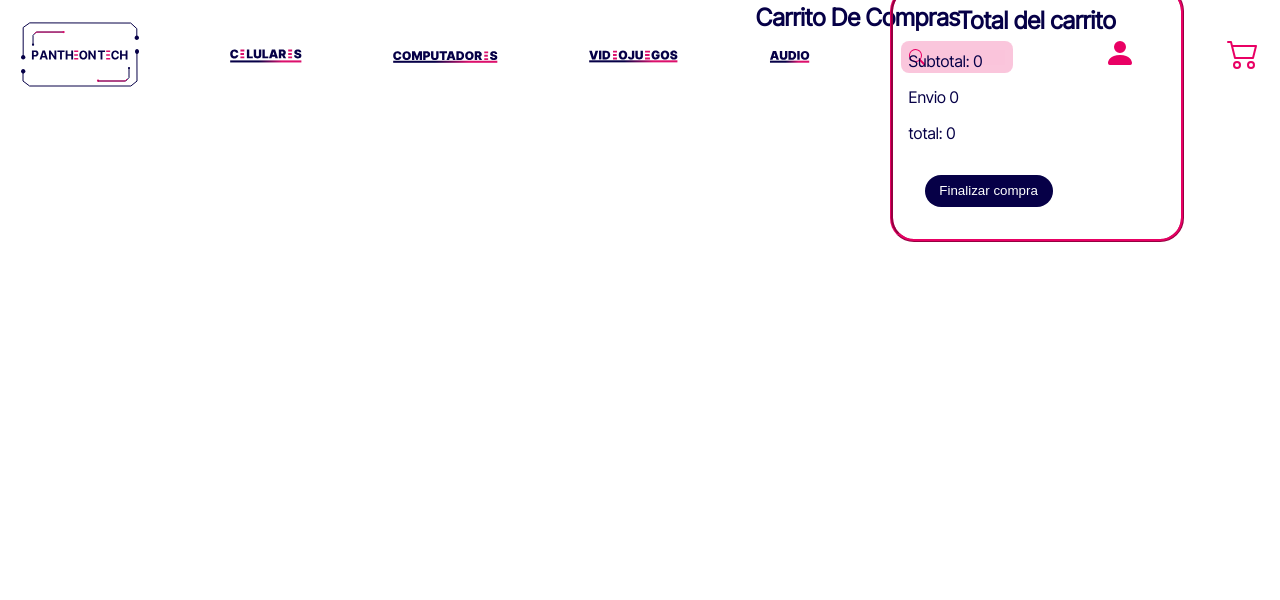
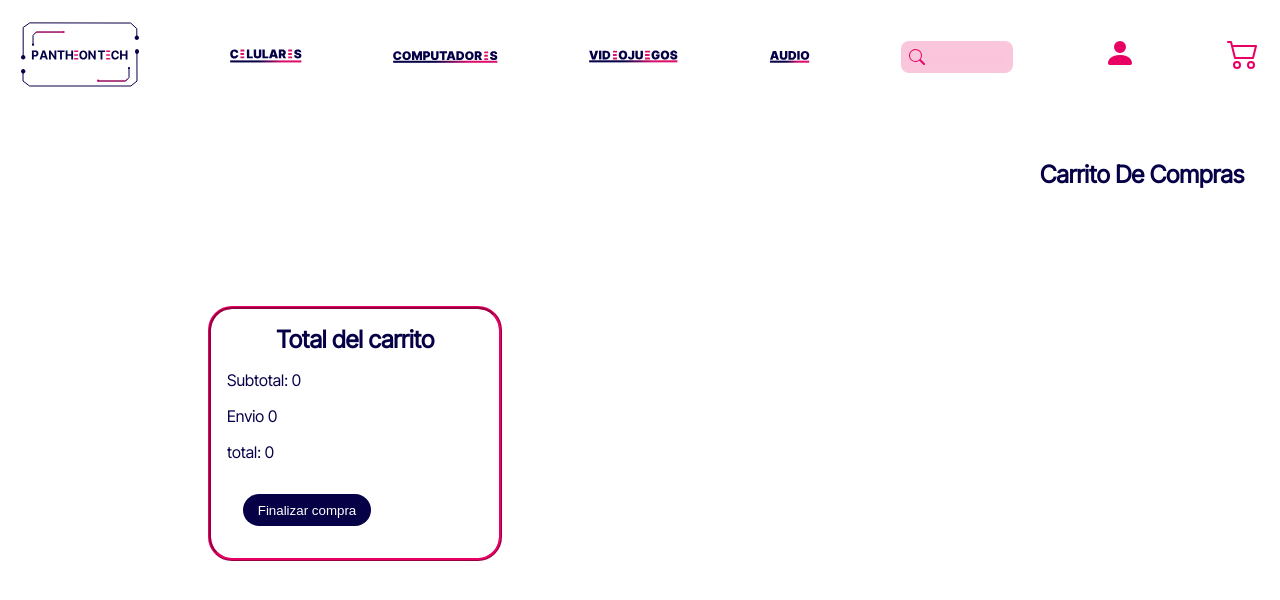
Before and after one commit to objetive218/Pantheon-Tech, a React (Vite) app: page /carro in a window 1280 px wide. Shown: the top 600 px of the page. Built offline with nearby package versions, Linux system fonts and the light colour scheme.

Commit message:
prueba carrito

```diff
--- a/src/css/Carro.module.css
+++ b/src/css/Carro.module.css
@@ -1,25 +1,28 @@
 .forma{
   display: flex;
   flex-direction: column;
-  position: absolute;
+  position: relative;
+  right: 2rem;
   left: 0;
-  padding-left: 3.5rem;
+  bottom: 0;
+  top: 18rem;
   gap: 1.2rem;
   scroll-behavior: auto;
-  max-width: 60%;
-  max-height: 50%;
 }
 .checkout{
   display: flex;
   flex-direction: column;
-  position: absolute;
-  right: 0;
+  position: relative;
   margin: 2rem 6rem 2rem 2rem;
   padding: 1rem;
   gap: 1rem;
   width: 23%;
   border: ridge #E90064;
   border-radius: 1.5rem;
+  top: 10rem;
+  right: 0;
+  bottom: 0;
+  left: 10rem;
 }
 .tituloCar{
   display: flex;
@@ -36,13 +39,13 @@
 }
 .all{
   display: flex;
-  justify-content: center;
-  align-items: center;
+  flex-direction: row;
   gap: 1rem;
 }
 .title{
   display: flex;
   position: absolute;
-  bottom: 48rem;
-  right: 20rem;
+  top: 10rem;
+    right: 0;
+    left: 65rem;
 }
```
